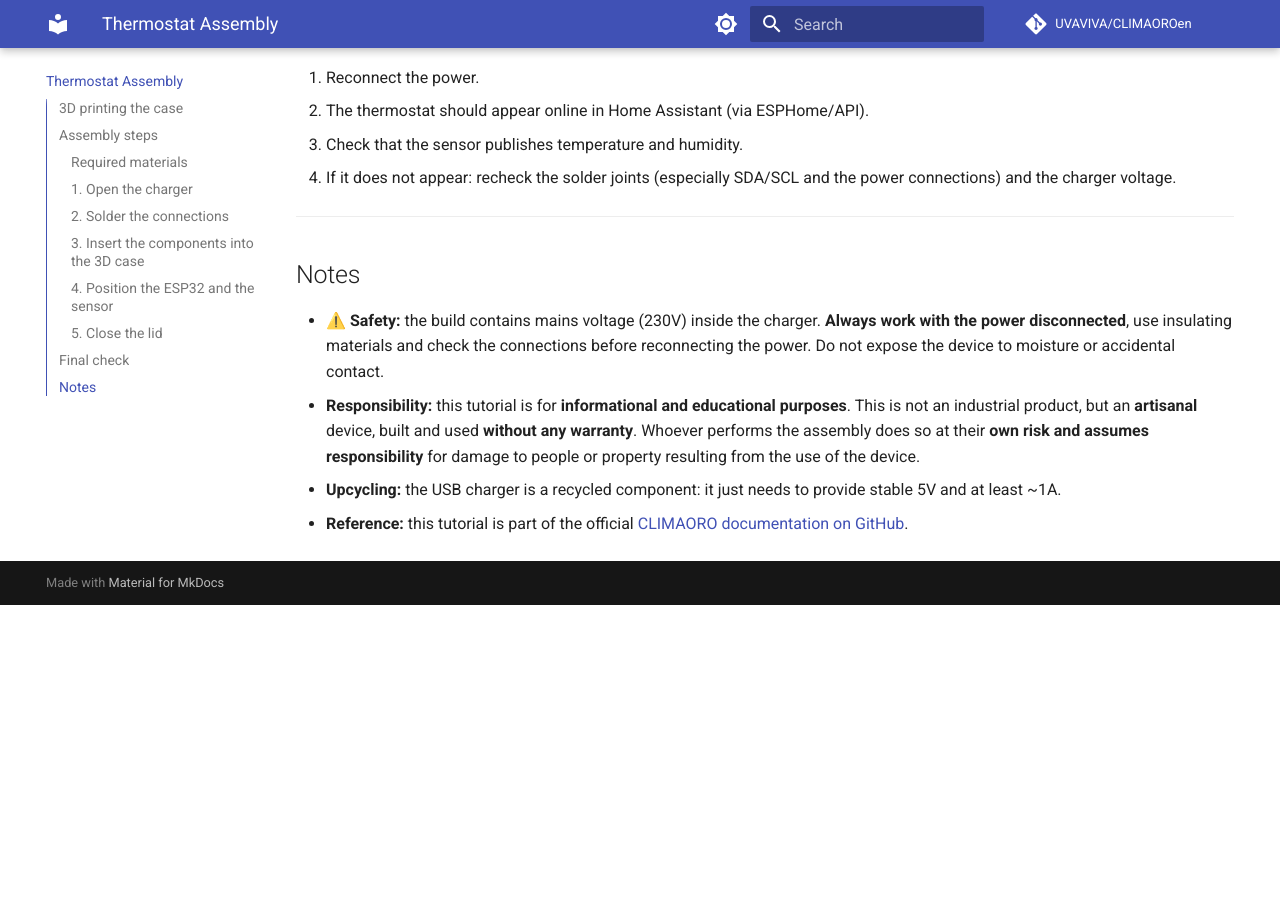
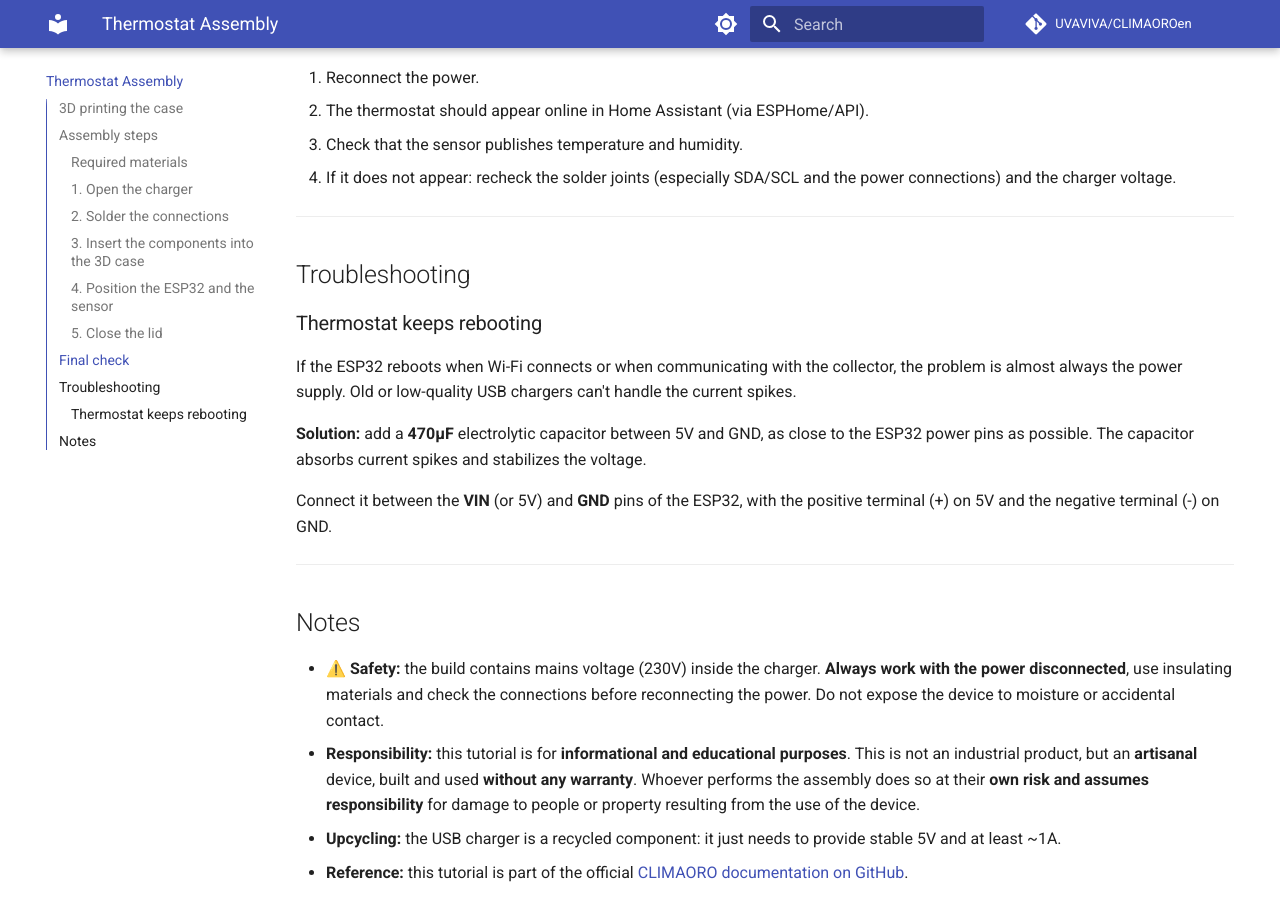
Before and after one commit to UVAVIVA/CLIMAOROen, an MkDocs documentation site: the page built from docs/montaggio.md, in a window 1280 px wide and 900 px high, scrolled down 3528 px. Built offline with MkDocs 1.6.1 and Material for MkDocs 9.7.7, drawn with Linux system fonts in a browser that asks for light colours; comment, search, counter and statistics services are not loaded; before the commit the page ends 4133 px from its top, so only the background shows below that.

Commit message:
fix: aggiunta sezione troubleshooting 470µF al termostato

```diff
--- a/docs/montaggio.md
+++ b/docs/montaggio.md
@@ -130,6 +130,18 @@ insert it into its dedicated housing.
 
 ---
 
+## Troubleshooting
+
+### Thermostat keeps rebooting
+
+If the ESP32 reboots when Wi-Fi connects or when communicating with the collector, the problem is almost always the power supply. Old or low-quality USB chargers can't handle the current spikes.
+
+**Solution:** add a **470µF** electrolytic capacitor between 5V and GND, as close to the ESP32 power pins as possible. The capacitor absorbs current spikes and stabilizes the voltage.
+
+Connect it between the **VIN** (or 5V) and **GND** pins of the ESP32, with the positive terminal (+) on 5V and the negative terminal (-) on GND.
+
+---
+
 ## Notes
 
 - **⚠️ Safety:** the build contains mains voltage (230V) inside the charger.
```
